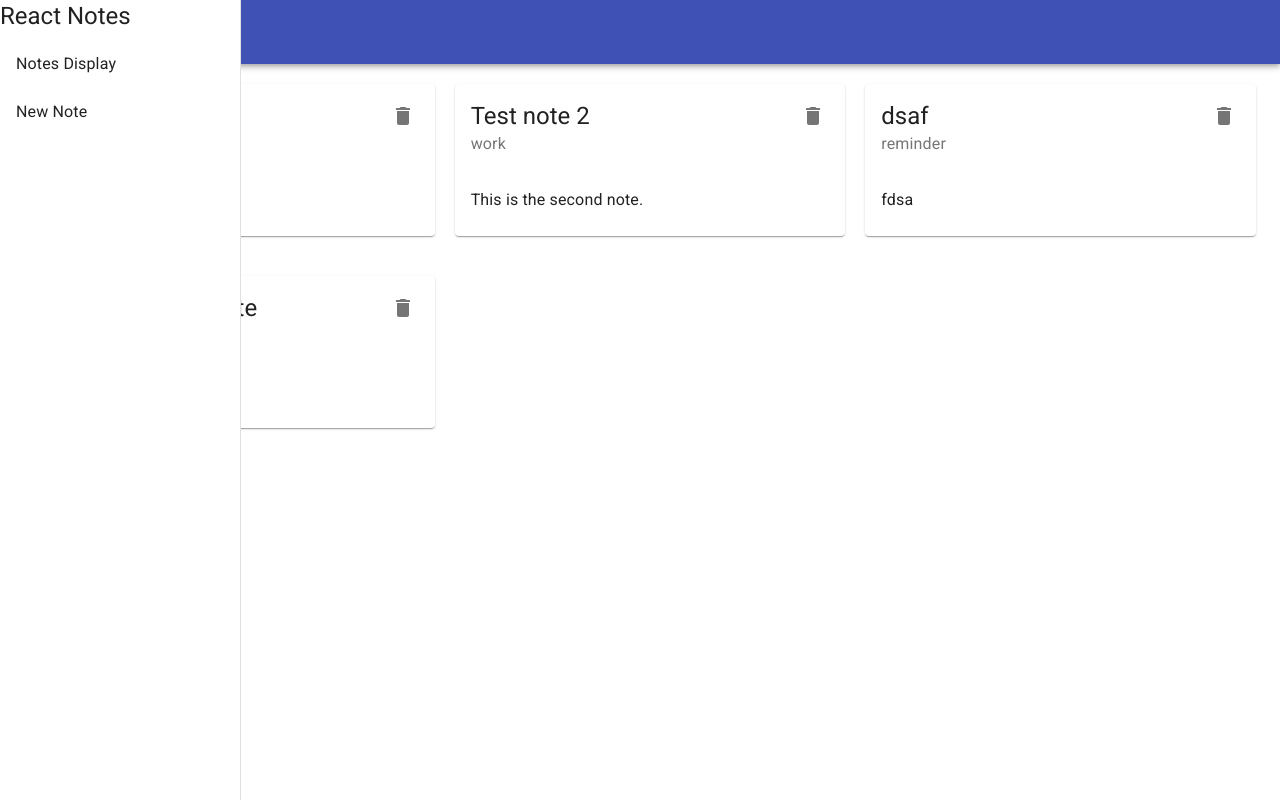
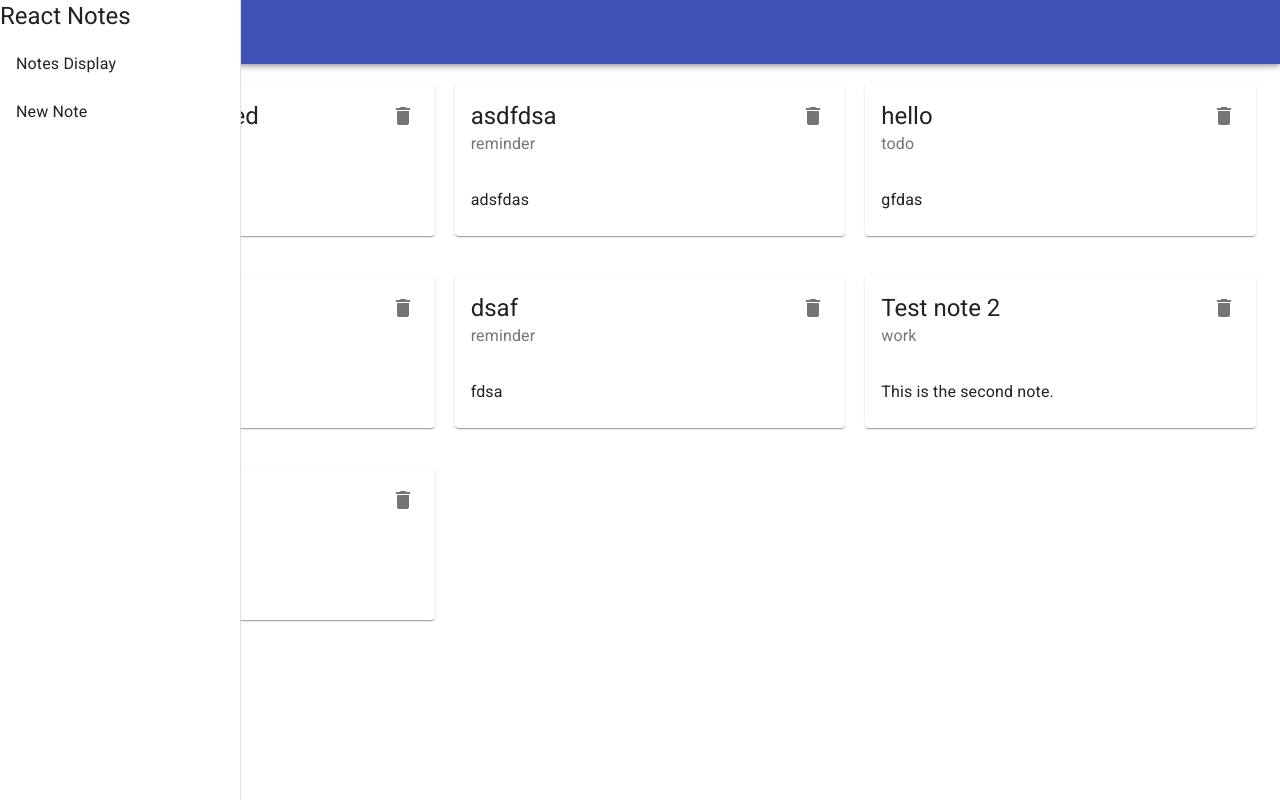
Before and after one commit to AIBaxt/react-notes, a React (Create React App) app: page / in a window 1280 px wide. Built offline with nearby package versions, Linux system fonts and the light colour scheme; data requests are answered from the project's data file.

Commit message:
Notes now in descending order

```diff
--- a/data/db.json
+++ b/data/db.json
@@ -19,10 +19,28 @@
       "id": 3
     },
     {
-      "title": "Hello this is a note",
-      "description": "hello this is a note",
+      "title": "Hello",
+      "description": "this is a new work note",
+      "category": "todo",
+      "id": 4
+    },
+    {
+      "title": "hello",
+      "description": "gfdas",
+      "category": "todo",
+      "id": 5
+    },
+    {
+      "title": "asdfdsa",
+      "description": "adsfdas",
       "category": "reminder",
-      "id": 4
+      "id": 6
+    },
+    {
+      "title": "New note reversed",
+      "description": "is this reversed",
+      "category": "todo",
+      "id": 7
     }
   ]
 }
--- a/src/pages/CreateNote.js
+++ b/src/pages/CreateNote.js
@@ -1,5 +1,6 @@
 //Imports
 import { useState } from 'react';
+import { useHistory } from 'react-router-dom';
 import { Container, TextField, Button, FormControl, FormLabel, RadioGroup, FormControlLabel, Radio, makeStyles, Typography } from '@material-ui/core';
 
 const useStyles = makeStyles({
@@ -11,6 +12,7 @@ const useStyles = makeStyles({
 });
 
 const CreateNote = props => {
+    const history = useHistory();
     //Required States
     const [title, setTitle] = useState('')
     const [description, setDescription] = useState('')
@@ -26,7 +28,7 @@ const CreateNote = props => {
                 method: 'POST',
                 headers: { "Content-type": "application/json" },
                 body: JSON.stringify({ title, description, category })
-            });
+            }).then(history.push('/'));
         }
     };
 
--- a/src/pages/DisplayNotes.js
+++ b/src/pages/DisplayNotes.js
@@ -33,7 +33,7 @@ const DisplayNote = props => {
     return (
         <Container>
             <Grid container>
-                {notesList.map(note => (
+                {notesList.slice(0).reverse().map(note => (
                     <Grid item key={note.id} xs={12} md={6} lg={4}>
                         <Card className={classes.cardStyle}>
                             <CardHeader title={note.title} subheader={note.category} action={<IconButton onClick={() => deleteHandler(note.id)}><DeleteIcon /></IconButton>} />
```
